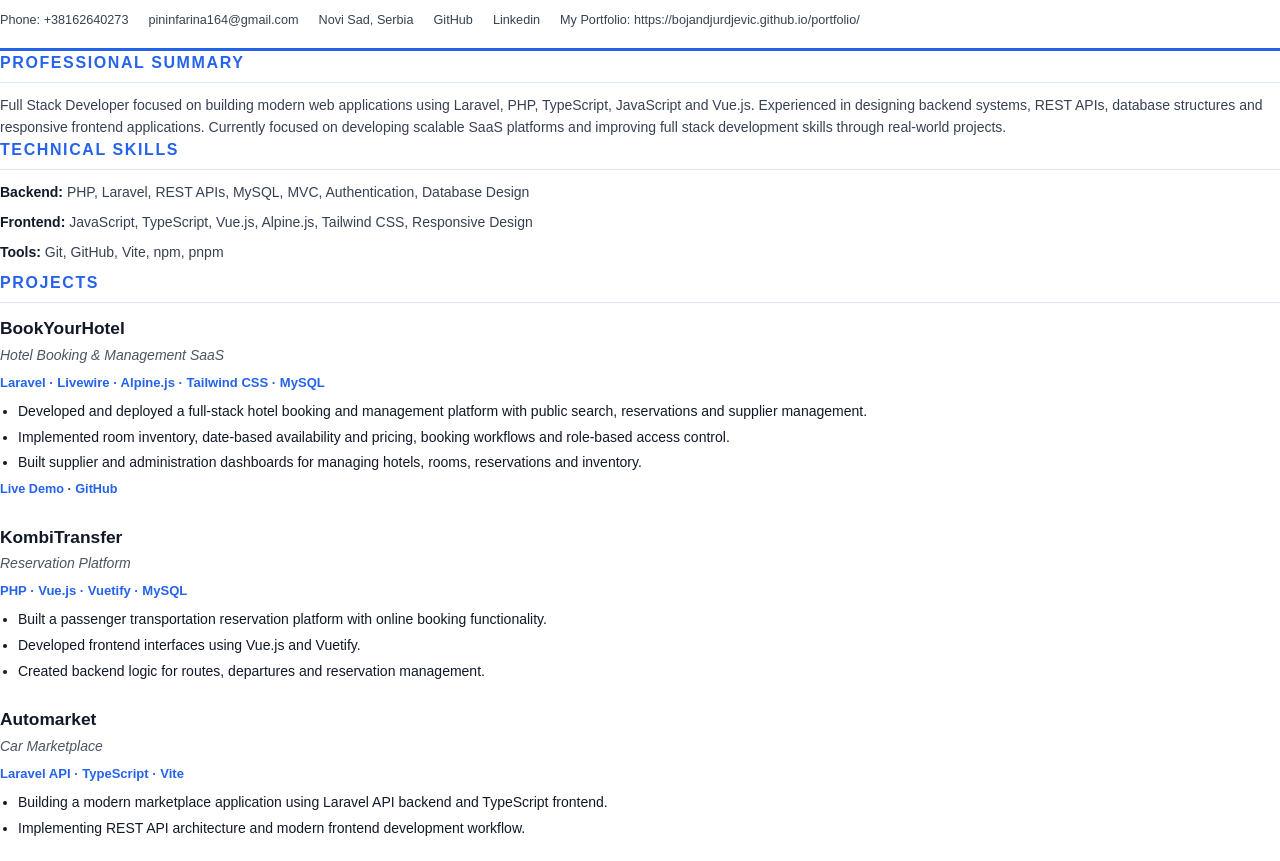
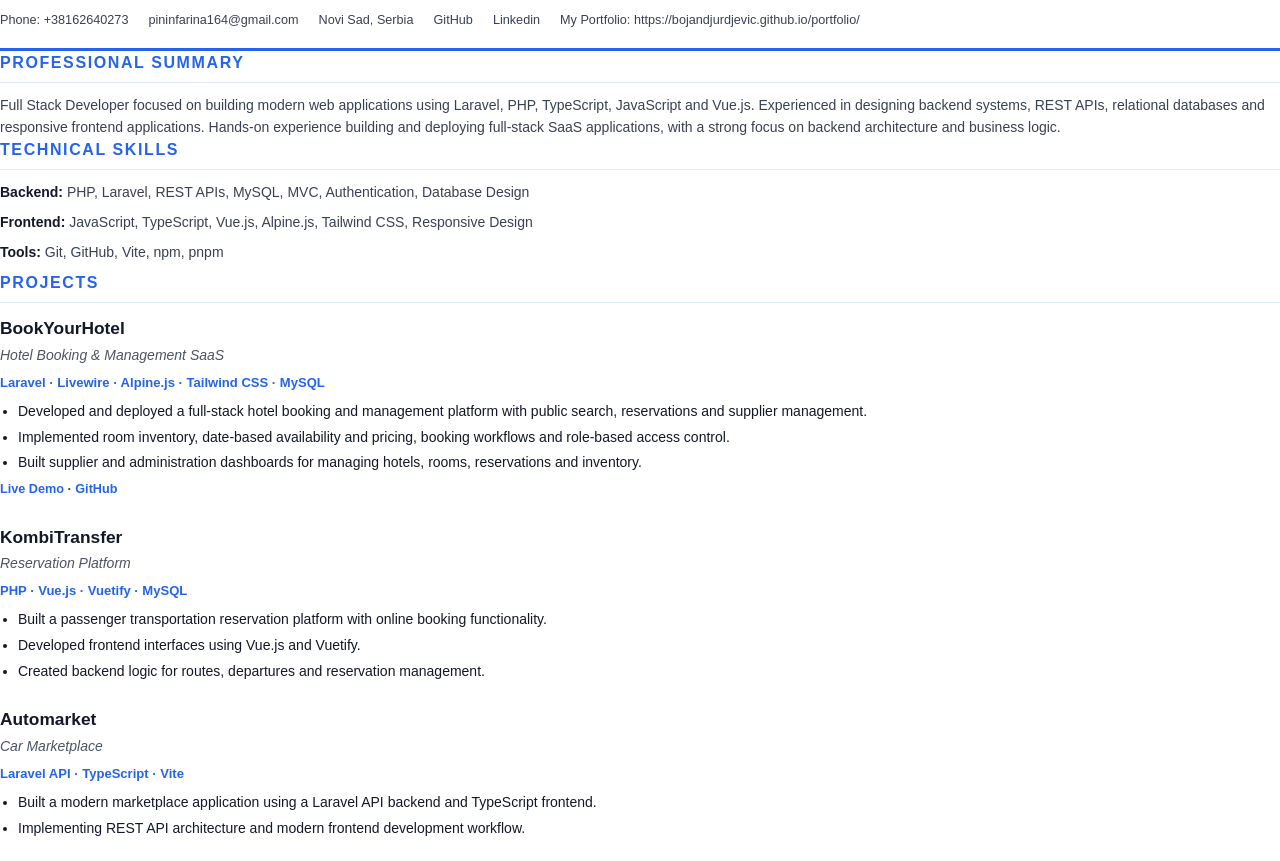
Before and after one commit to BojanDjurdjevic/portfolio, a website built with Vite: page cv/cv.html in a window 1280 px wide. Shown: the part 90-951 px from the top of the page. Built offline with nearby package versions, Linux system fonts and the light colour scheme.

Commit message:
Professional summary edited

```diff
--- a/cv/cv.html
+++ b/cv/cv.html
@@ -75,14 +75,15 @@
 
 <p>
 
-Full Stack Developer focused on building modern web applications
-using Laravel, PHP, TypeScript, JavaScript and Vue.js.
+Full Stack Developer focused on building modern web applications using
+Laravel, PHP, TypeScript, JavaScript and Vue.js.
 
-Experienced in designing backend systems, REST APIs, database
-structures and responsive frontend applications.
+Experienced in designing
+backend systems, REST APIs, relational databases and responsive frontend
+applications.
 
-Currently focused on developing scalable SaaS platforms and
-improving full stack development skills through real-world projects.
+Hands-on experience building and deploying full-stack SaaS
+applications, with a strong focus on backend architecture and business logic.
 
 </p>
 
@@ -229,8 +230,8 @@ Git, GitHub, Vite, npm, pnpm
     <ul>
 
         <li>
-            Building a modern marketplace application using
-            Laravel API backend and TypeScript frontend.
+            Built a modern marketplace application using a Laravel API backend
+            and TypeScript frontend.
         </li>
 
         <li>
```
